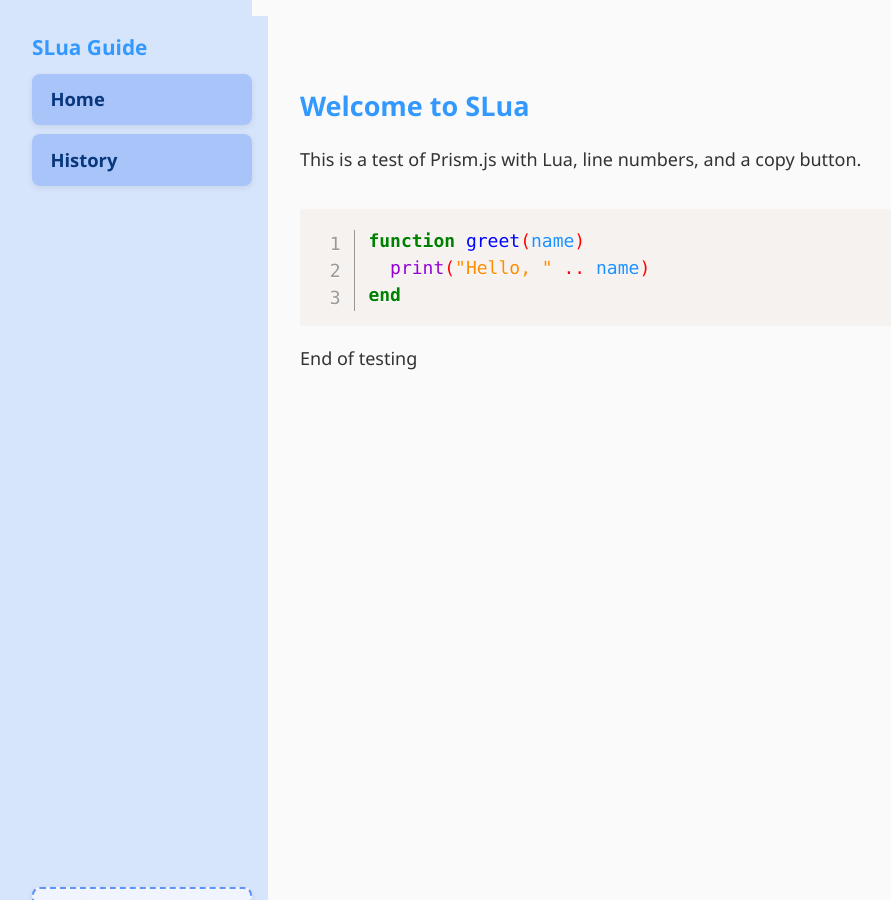
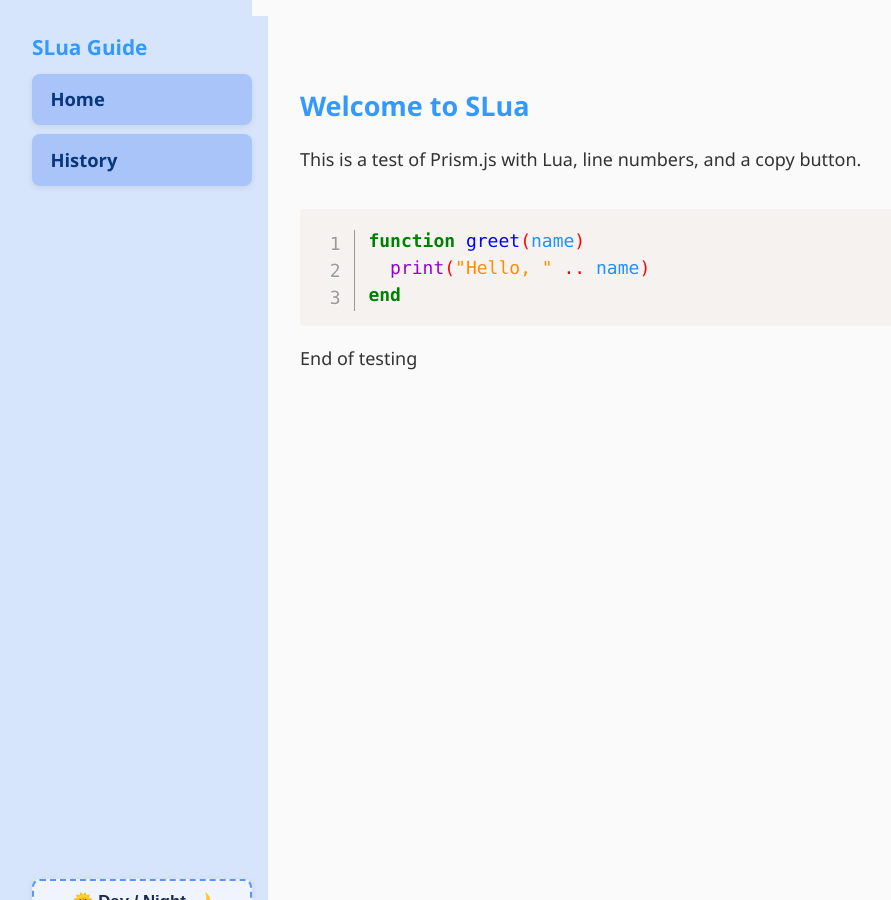
Before and after one commit to Suzanna-Linn/slua, a Jekyll site: the page built from docs/index.md, in a window 1280 px wide. Shown: the whole page, without its empty margins (0-891 px from the left). Built offline with Jekyll 4.4.1, drawn with Linux system fonts in a browser that asks for light colours; nearby versions of some CDN libraries; comment, search, counter and statistics services are not loaded.

Commit message:
Update style.css

```diff
--- a/docs/assets/style.css
+++ b/docs/assets/style.css
@@ -133,6 +133,7 @@
 
 .theme-toggle {
   margin-top: auto;
+  margin-bottom: 0.5rem;
   padding: 0.6em 1em;
   font-size: 1.05rem;
   background: #f0f4ff;               /* lighter background */
```
